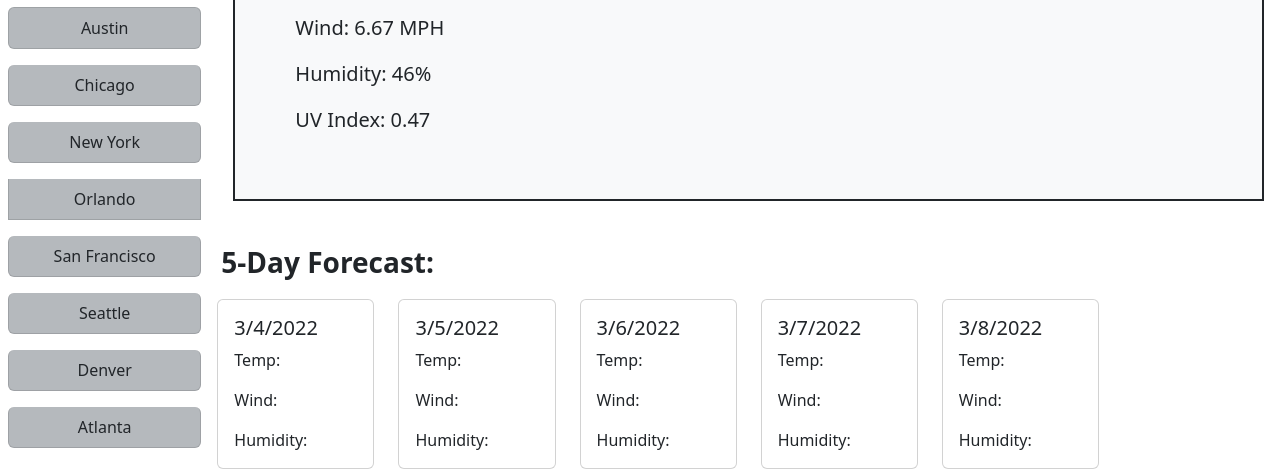
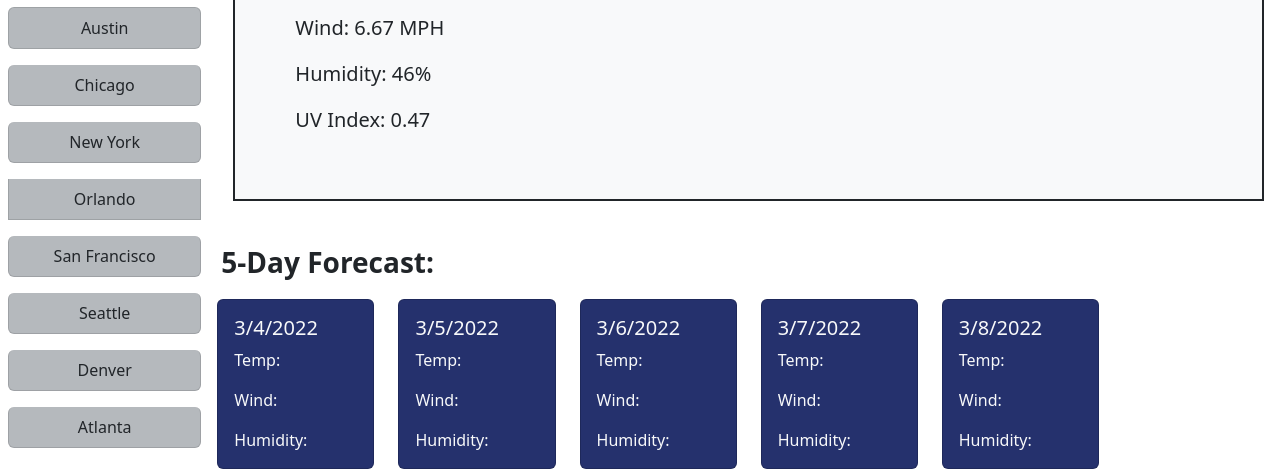
Before and after one commit to cspitt99/weather-dashboard, a plain HTML site: page index.html in a window 1280 px wide. Shown: the part 325-800 px from the top of the page. Drawn offline with nearby package versions, Linux system fonts and the light colour scheme.

Commit message:
finished styling

```diff
--- a/index.html
+++ b/index.html
@@ -50,8 +50,8 @@
               <div class="row">
                 <div class="fs-3 fw-bold p-3">5-Day Forecast:</div>
                 <div class="col-sm-2">
-                  <div class="card">
-                    <div class="card-body">
+                  <div class="card" id="day-card">
+                    <div class="card-body text-light">
                       <h5 class="card-title">3/4/2022</h5>
                       <p class="card-text">Temp: </p>
                       <p class="card-text">Wind: </p>
@@ -60,8 +60,8 @@
                   </div>
                 </div>
                 <div class="col-sm-2">
-                  <div class="card">
-                    <div class="card-body">
+                  <div class="card" id="day-card">
+                    <div class="card-body text-light">
                         <h5 class="card-title">3/5/2022</h5>
                         <p class="card-text">Temp: </p>
                         <p class="card-text">Wind: </p>
@@ -70,8 +70,8 @@
                   </div>
                 </div>
                 <div class="col-sm-2">
-                    <div class="card">
-                      <div class="card-body">
+                    <div class="card" id="day-card">
+                      <div class="card-body text-light">
                         <h5 class="card-title">3/6/2022</h5>
                         <p class="card-text">Temp: </p>
                         <p class="card-text">Wind: </p>
@@ -80,8 +80,8 @@
                     </div>
                   </div>
                   <div class="col-sm-2">
-                    <div class="card">
-                      <div class="card-body">
+                    <div class="card" id="day-card">
+                      <div class="card-body text-light">
                         <h5 class="card-title">3/7/2022</h5>
                         <p class="card-text">Temp: </p>
                         <p class="card-text">Wind: </p>
@@ -90,8 +90,8 @@
                     </div>
                   </div>
                   <div class="col-sm-2">
-                    <div class="card">
-                      <div class="card-body">
+                    <div class="card" id="day-card">
+                      <div class="card-body text-light">
                         <h5 class="card-title">3/8/2022</h5>
                         <p class="card-text">Temp: </p>
                         <p class="card-text">Wind: </p>
--- a/style.css
+++ b/style.css
@@ -0,0 +1,3 @@
+#day-card{
+    background-color: #25316D;
+}
```
